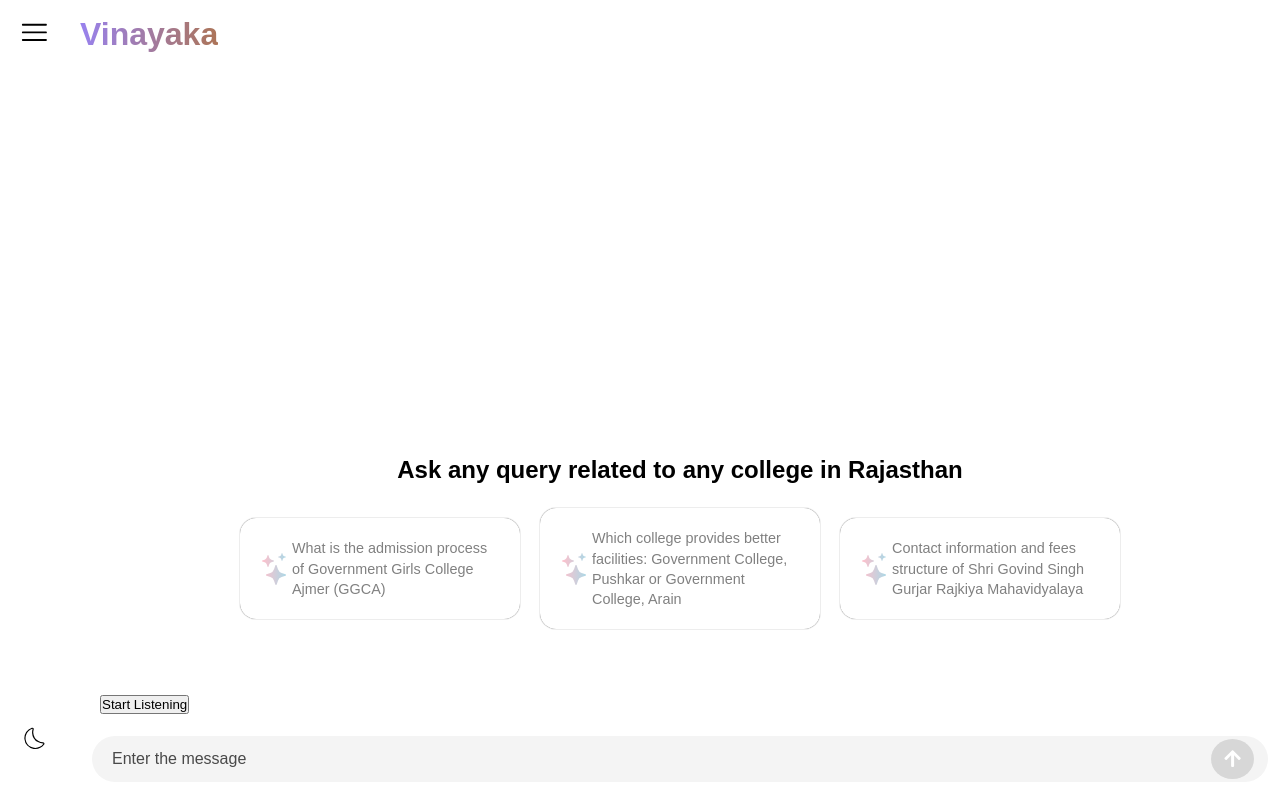
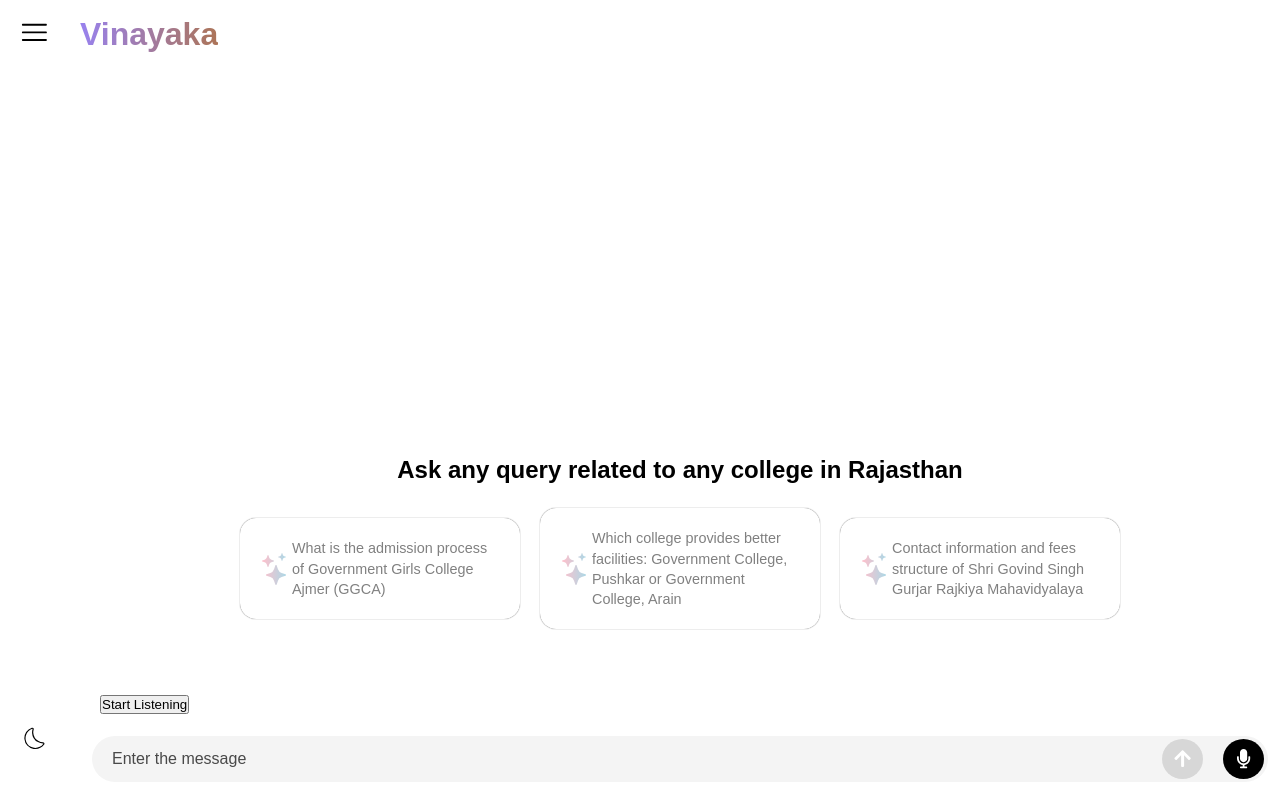
Before and after one commit to Mayank-728190/college-chatbot, a Next.js app: page / in a window 1280 px wide. Built offline with nearby package versions, Linux system fonts and the light colour scheme.

Commit message:
Update Prompt.js

```diff
--- a/pages/Components/Prompt.js
+++ b/pages/Components/Prompt.js
@@ -1,101 +1,180 @@
 import React, { useEffect, useState } from 'react';
-import { FaArrowUp } from "react-icons/fa";
-import styles from '@/styles/Prompt.module.css'
+import { FaArrowUp, FaMicrophone, FaMicrophoneSlash } from 'react-icons/fa';
+import styles from '@/styles/Prompt.module.css';
 
+// Check if SpeechRecognition is available
+const SpeechRecognition = window.SpeechRecognition || window.webkitSpeechRecognition;
 
-const Prompt = ({chat,setChat,chatRef,prompt,setPrompt}) => {
-  const [disabled, setDisabled] = useState(true)
-  const [generating, setGenerating] = useState(false)
+const Prompt = ({ chat, setChat, chatRef, prompt, setPrompt }) => {
+  const [disabled, setDisabled] = useState(true);
+  const [generating, setGenerating] = useState(false);
+  const [isListening, setIsListening] = useState(false);
+  const [recognition, setRecognition] = useState(null);
 
-  useEffect(()=>{
-    setDisabled(prompt === '')
-  },[prompt])
+  useEffect(() => {
+    setDisabled(prompt === '');
+  }, [prompt]);
 
-  useEffect(()=>{
-    if(generating){
-      setDisabled(true)
+  useEffect(() => {
+    if (generating) {
+      setDisabled(true);
     }
-  },[generating,disabled])
+  }, [generating, disabled]);
 
+  useEffect(() => {
+    if (SpeechRecognition) {
+      const recog = new SpeechRecognition();
+      recog.continuous = false;
+      recog.interimResults = false;
+      recog.lang = 'en-US';
 
-  const enterPrompt = async (e) =>{
-    e.preventDefault()
-    setChat((prevChat) => [...prevChat, prompt,'...'])
-     setPrompt('')
-     setDisabled(true)
-     setGenerating(true)
-     //make post request to localhost:5000/query using fetch
-     try{
-     fetch('/api/query', {
+      recog.onresult = (event) => {
+        const transcript = event.results[0][0].transcript;
+        setPrompt(transcript);
+      };
+
+      recog.onerror = (event) => {
+        console.error("Speech recognition error:", event.error);
+        stopRecognition();
+      };
+
+      setRecognition(recog);
+    } else {
+      console.warn("SpeechRecognition is not supported in this browser.");
+    }
+  }, []);
+
+  const startRecognition = () => {
+    if (recognition) {
+      recognition.start();
+      setIsListening(true);
+    }
+  };
+
+  const stopRecognition = () => {
+    if (recognition) {
+      recognition.stop();
+      setIsListening(false);
+    }
+  };
+
+  const enterPrompt = async (e) => {
+    e.preventDefault();
+    setChat((prevChat) => [...prevChat, prompt, '...']);
+    setPrompt('');
+    setDisabled(true);
+    setGenerating(true);
+
+    try {
+      const response = await fetch('/api/query', {
         method: 'POST',
         headers: {
           'Content-Type': 'application/json',
         },
-        body: JSON.stringify({query:prompt,memory:chat.slice(-10).filter((e,i)=>{return i % 2 === 0})
-      })
-        }).then((e)=>e.json())
-        .then((data)=>{
-          console.log(data)
-          try{
-            console.log(data.data.response)
+        body: JSON.stringify({
+          query: prompt,
+          memory: chat.slice(-10).filter((e, i) => i % 2 === 0),
+        }),
+      });
+      const data = await response.json();
+      console.log(data);
+      try {
         setChat((prevChat) => [...prevChat.slice(0, -1), data.data.response]);
-            console.log(chat)
+      } catch (err) {
+        console.error(err);
       }
-          catch(err){
-            console.log(err)
+      setGenerating(false);
+    } catch (e) {
+      console.error(e);
     }
-          setGenerating(false)
-
-        }
-      )}
-      catch(e){
-        console.log(e)
-      }
-
-  }
+  };
 
   return (
-    <div style={{ position: "relative", width: "100%"}}>
-
+    <div style={{ position: 'relative', width: '100%' }}>
       <div
         style={{
-          background: "var(--bg-color)",
-          display: "flex",
-          justifyContent: "center",
-          width: "100%",
-          paddingBottom:"18px",
-          paddingTop:"20px"
-
+          background: 'var(--bg-color)',
+          display: 'flex',
+          justifyContent: 'center',
+          width: '100%',
+          paddingBottom: '18px',
+          paddingTop: '20px',
         }}
       >
         <div
           style={{
-            width: "98%",
-            background: "var(--prompt-color)",
-            borderRadius: "500px",
-            padding: "0px",
-            overflow:"hidden",
-            position:"relative",
-            paddingRight:"4px",
-
-
+            width: '98%',
+            background: 'var(--prompt-color)',
+            borderRadius: '500px',
+            padding: '0px',
+            overflow: 'hidden',
+            position: 'relative',
+            paddingRight: '4px',
           }}
         >
-          <form onSubmit={enterPrompt} style={{
-            display:"flex",
-            alignItems:"center"
-            }}>
+          <form onSubmit={enterPrompt} style={{ display: 'flex', alignItems: 'center' }}>
             <input
               type="text"
               className={styles.input}
-            style={{ color:"var(--input-color)",outline:"none",border:"none",background:"transparent",fontSize: "1em", padding: "14px 20px", border: "none", width: "100%" }}
+              style={{
+                color: 'var(--input-color)',
+                outline: 'none',
+                border: 'none',
+                background: 'transparent',
+                fontSize: '1em',
+                padding: '14px 20px',
+                border: 'none',
+                width: '100%',
+              }}
               placeholder="Enter the message"
-            onChange={(e)=>{
-              setPrompt(e.target.value)
+              onChange={(e) => {
+                setPrompt(e.target.value);
               }}
               value={prompt}
             />
-          <button type='submit' disabled={disabled} style={{width:"45px",height:"40px",borderRadius:"50%",marginRight:"10px",outline:"none",border:"none",background:disabled ? "var(--button-disable)":"var(--button-enable)",color:"var(--button-color)",fontSize:"1.2em",fontWeight:"900",display:"flex",alignItems:"center",textAlign:"center",justifyContent:"center",marginRight:"10px"}}><FaArrowUp></FaArrowUp></button>
+            <button
+              type="submit"
+              disabled={disabled}
+              style={{
+                width: '45px',
+                height: '40px',
+                borderRadius: '50%',
+                marginRight: '10px',
+                outline: 'none',
+                border: 'none',
+                background: disabled ? 'var(--button-disable)' : 'var(--button-enable)',
+                color: 'var(--button-color)',
+                fontSize: '1.2em',
+                fontWeight: '900',
+                display: 'flex',
+                alignItems: 'center',
+                textAlign: 'center',
+                justifyContent: 'center',
+              }}
+            >
+              <FaArrowUp />
+            </button>
+            <button
+              type="button"
+              onClick={isListening ? stopRecognition : startRecognition}
+              style={{
+                width: '45px',
+                height: '40px',
+                borderRadius: '50%',
+                outline: 'none',
+                border: 'none',
+                background: isListening ? 'var(--button-disable)' : 'var(--button-enable)',
+                color: 'var(--button-color)',
+                fontSize: '1.2em',
+                display: 'flex',
+                alignItems: 'center',
+                textAlign: 'center',
+                justifyContent: 'center',
+                marginLeft: '10px',
+              }}
+            >
+              {isListening ? <FaMicrophoneSlash /> : <FaMicrophone />}
+            </button>
           </form>
         </div>
       </div>
```
Lines whose indentation alone changed are shown as unchanged.
